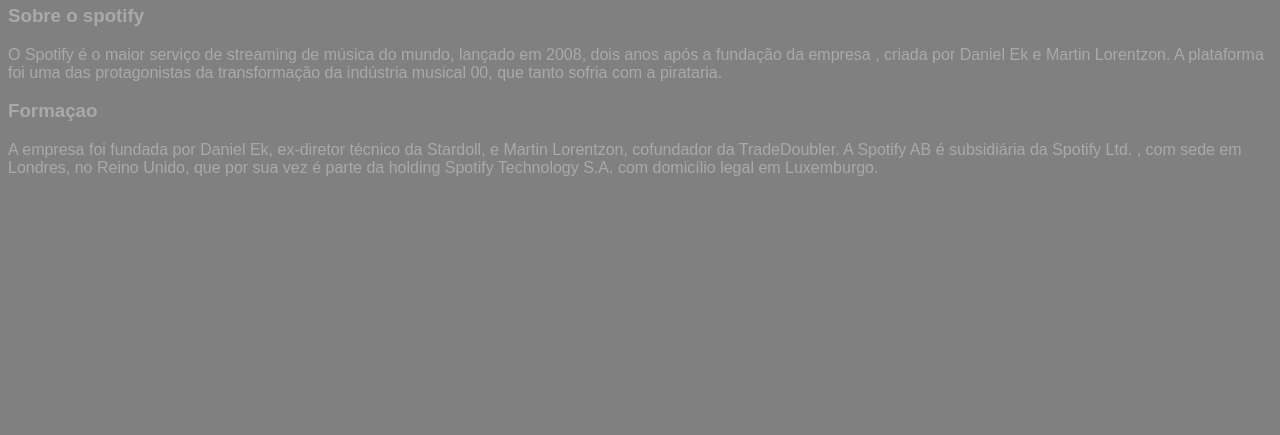
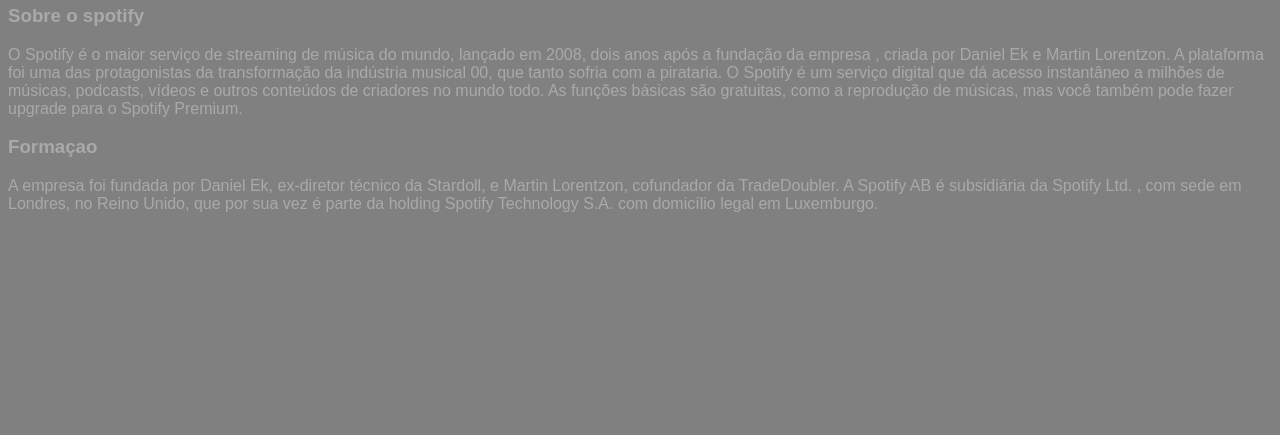
Before and after one commit to gustavinholiveira/gustavo123, a plain HTML site: page index.html in a window 1280 px wide. Shown: the part 365-800 px from the top of the page. Drawn offline with Linux system fonts and the light colour scheme.

Commit message:
77777777777777

```diff
--- a/index.html
+++ b/index.html
@@ -43,6 +43,9 @@
                     da transformação
                      da indústria musical
                     00, que tanto sofria com a pirataria.
+                    O Spotify é um serviço digital que dá acesso instantâneo a milhões de músicas, podcasts,
+                     vídeos e outros conteúdos de criadores no mundo todo. As funções básicas são gratuitas, como a reprodução de músicas,
+                      mas você também pode fazer upgrade para o Spotify Premium.
                 <h3>Formaçao</h3>
                 <p>
                 A empresa foi fundada por Daniel Ek, ex-diretor técnico da Stardoll,
```
